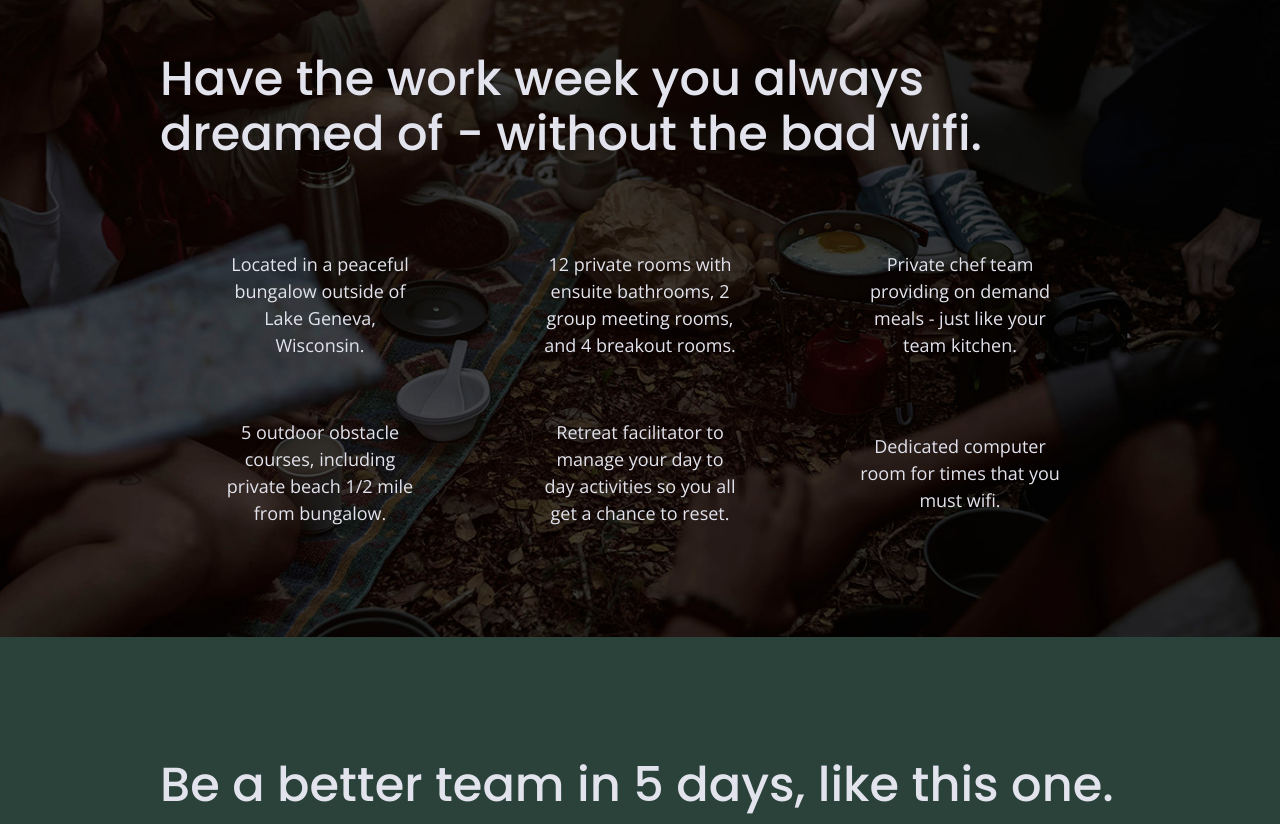
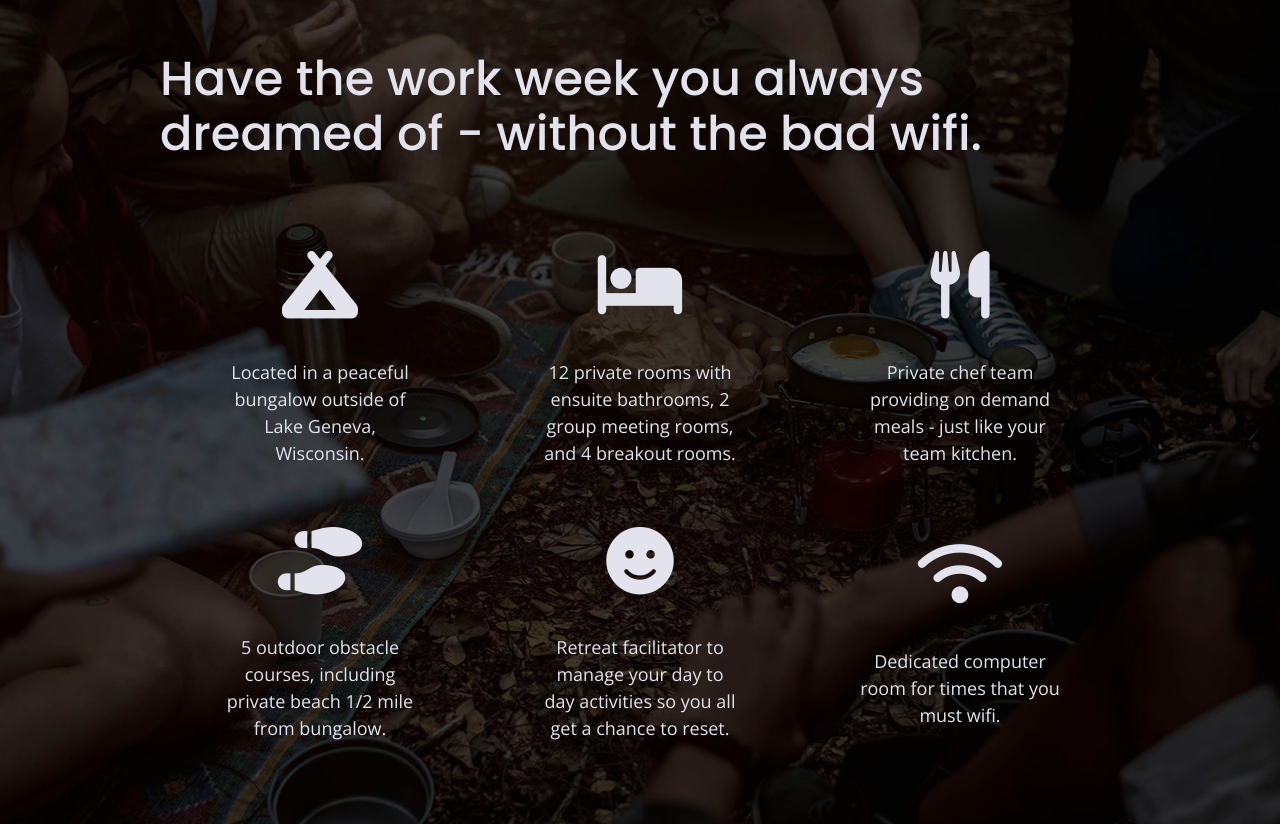
Before and after one commit to Hayley-A/unplugged-retreat, a website built with Parcel: page index.html in a window 1280 px wide. Shown: the part 996-1820 px from the top of the page. Built offline with nearby package versions, Linux system fonts and the light colour scheme.

Commit message:
Icons added

```diff
--- a/css/main.css
+++ b/css/main.css
@@ -359,6 +359,15 @@ input[type=button] {
   background-position: center;
   flex-flow: row wrap;
   margin: 0;
+}
+
+.features .fontawesome-icon {
+  text-align: center;
+}
+
+.features i {
+  font-size: 3.75em;
+  margin-bottom: 40px;
 }
 
 .features .content-wrapper {
--- a/index.html
+++ b/index.html
@@ -22,6 +22,8 @@
   <meta name="theme-color" content="#fafafa">
   <!-- Google Fonts -->
   <link href="https://fonts.googleapis.com/css?family=Open+Sans:400,700|Poppins:500,700" rel="stylesheet">
+  <!-- FontAwesome-->
+  <script src="https://kit.fontawesome.com/2a986e56d8.js" crossorigin="anonymous"></script>
 </head>
 
 <body>
@@ -86,33 +88,57 @@
         </div>
 
         <article>
-          <p class="fontawesome-icon-teepee"></p>
+          <p class="fontawesome-icon">
+            <i class="fas fa-campground">
+
+            </i>
+          </p>
           <p class="features-items">Located in a peaceful bungalow outside of Lake Geneva, Wisconsin.</p>
         </article>
 
         <article>
-          <p class="fontawesome-icon-bed"></p>
+          <p class="fontawesome-icon">
+            <i class="fas fa-bed">
+
+            </i>
+          </p>
           <p class="features-items">12 private rooms with ensuite bathrooms, 2 group meeting rooms,
             and 4 breakout rooms.</p>
         </article>
 
         <article>
-          <p class="fontawesome-icon-forkandknife"></p>
+          <p class="fontawesome-icon">
+            <i class="fas fa-utensils">
+
+            </i>
+          </p>
           <p class="features-items">Private chef team providing on demand meals - just like your team kitchen.</p>
         </article>
 
         <article>
-          <p class="fontawesome-icon-bootprint"></p>
+          <p class="fontawesome-icon">
+            <i class="fas fa-shoe-prints">
+
+            </i>
+          </p>
           <p class="features-items">5 outdoor obstacle courses, including private beach 1/2 mile from bungalow.</p>
         </article>
 
         <article>
-          <p class="fontawesome-icon-smileyface"></p>
+          <p class="fontawesome-icon">
+            <i class="fas fa-smile">
+
+            </i>
+          </p>
           <p class="features-items">Retreat facilitator to manage your day to day activities so you all get a chance to reset.</p>
         </article>
 
         <article>
-          <p class="fontawesome-icon-wifi"></p>
+          <p class="fontawesome-icon">
+            <i class="fas fa-wifi">
+
+            </i>
+          </p>
           <p class="features-items">Dedicated computer room for times that you must wifi.</p>
         </article>
 
```
Also changed, not shown: about/index.html (+2 -0 lines), faq/index.html (+2 -0 lines).
